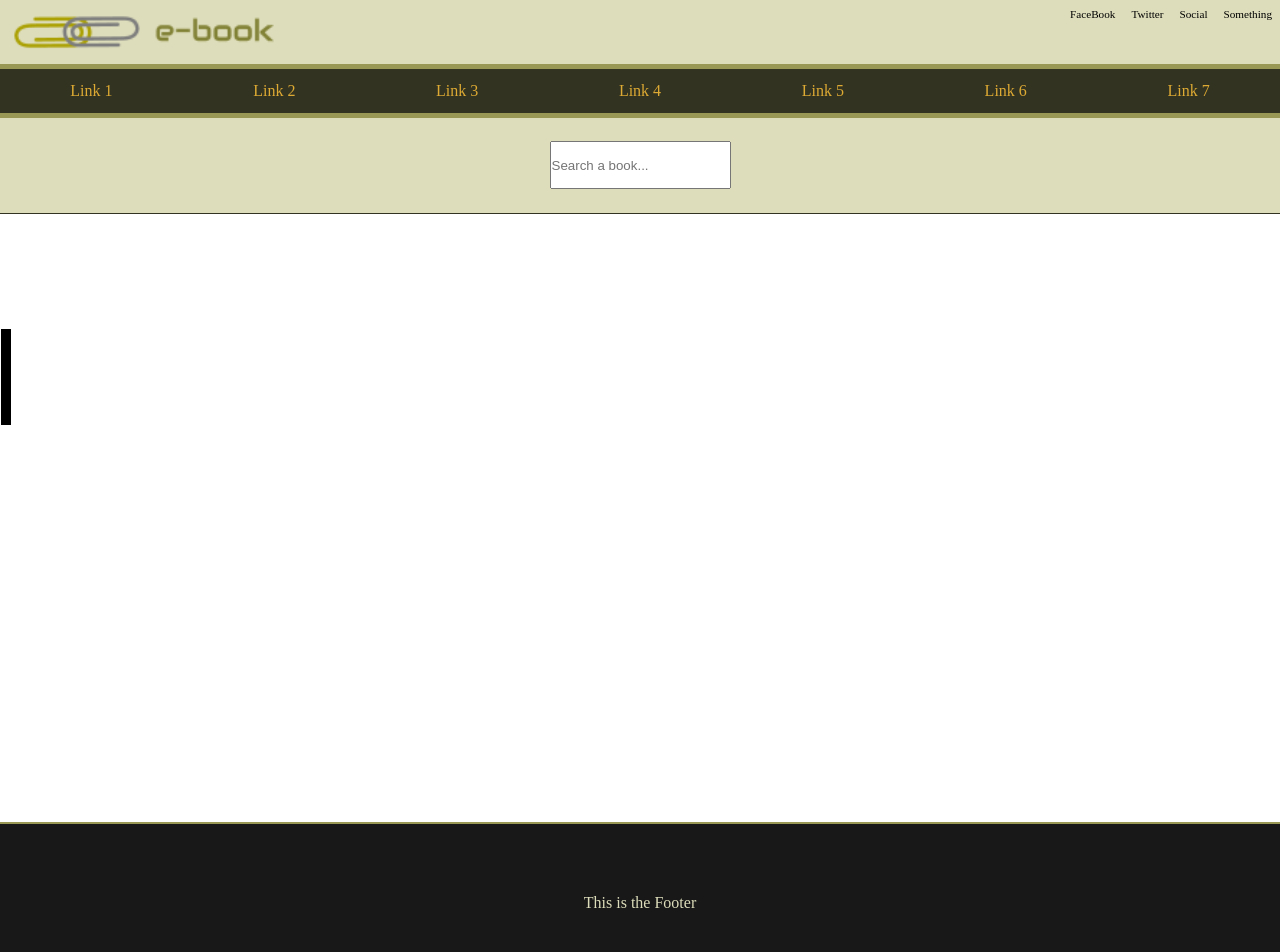
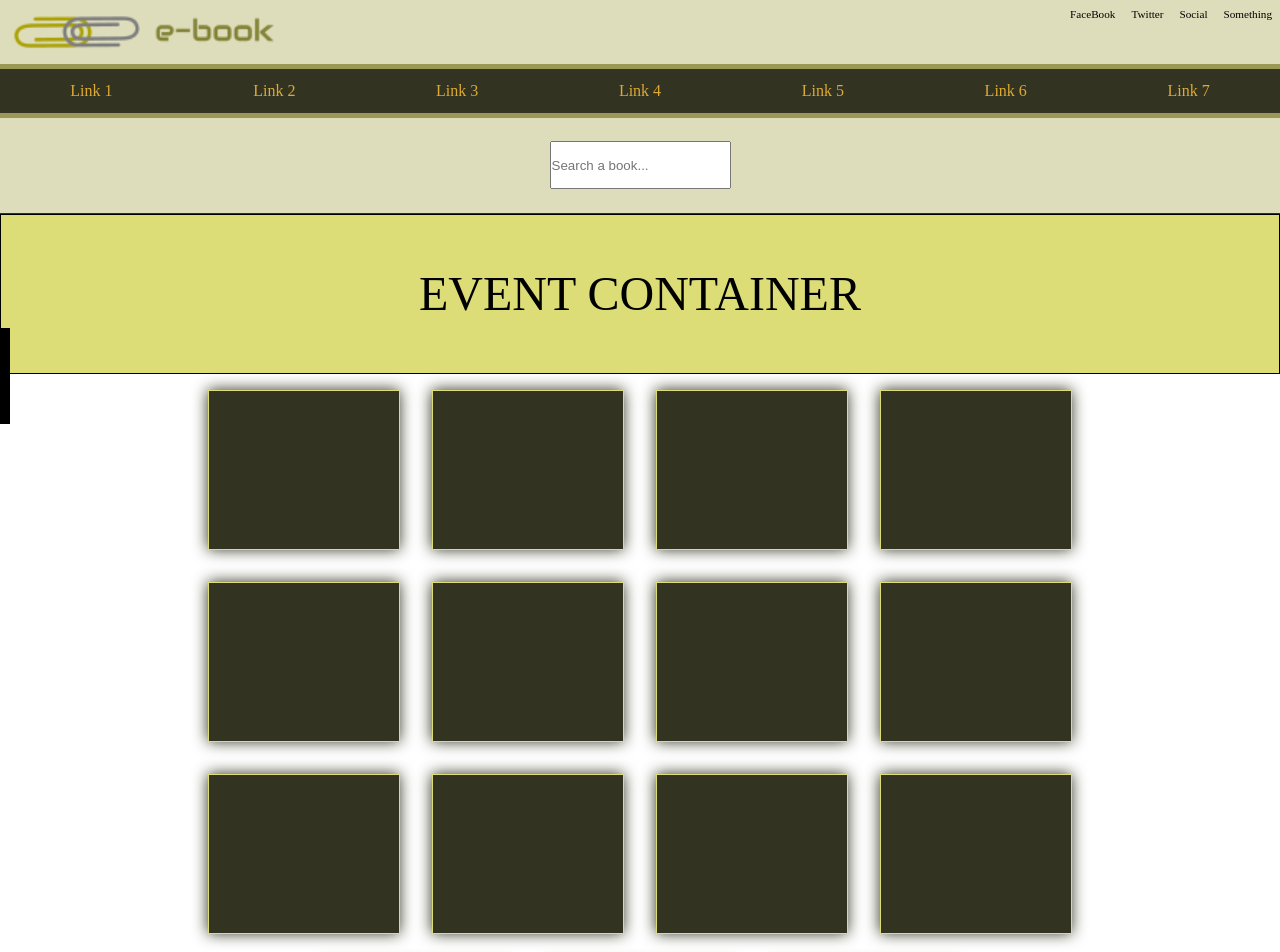
Before and after one commit to valiopld/e-book, a React (Create React App) app: page / in a window 1280 px wide. Shown: the top 952 px of the page. Built offline with nearby package versions, Linux system fonts and the light colour scheme.

Commit message:
add mainContent Div and Box divs + style

```diff
--- a/src/components/App.css
+++ b/src/components/App.css
@@ -82,20 +82,43 @@
 }
 
 .Events {
+  display: flex;
+  justify-content: center;
+  align-items: center;
   width: 100%;
-  height: 8rem;
+  height: 10rem;
+  background-color: var(--whiteYellow);
+  font-size: 48px;
+  border: 1px solid black;
+  text-align: center;
 }
-
-.categoryList {
-  min-height: 30rem;
+.mainContent {
+  display: flex;
+  margin: 0 auto;
+  max-width: 60rem;
+  width: 70%;
+  min-height: 20rem;
+  flex-wrap: wrap;
+  justify-content: center;
 }
-
+.box {
+  background-color: var(--dark);
+  width: 12rem;
+  height: 10rem;
+  margin: 1rem;
+  border: 1px solid var(--whiteYellow);
+  box-shadow: 0 0 0.9rem 0.01rem var(--dark);
+  transition: all 0.5s;
+}
+.box:hover {
+  cursor: pointer;
+  transform: scale(1.1);
+}
 .SideMenu {
   position: fixed;
   top: calc(50% - 7.5rem);
   width: 7rem;
   height: 12rem;
-  border: 1px solid black;
   left: -7rem;
   transition: left 0.5s;
 }
@@ -117,6 +140,11 @@
   flex-direction: column;
   list-style: none;
   height: 100%;
+  border: 1px solid black;
+
+  border-top-right-radius: 0.5rem;
+  border-bottom-right-radius: 0.5rem;
+  overflow: hidden;
 }
 
 .SideMenu ul li {
--- a/src/components/App.js
+++ b/src/components/App.js
@@ -32,7 +32,24 @@ function App() {
         <input type="text" placeholder="Search a book..." />
       </div>
 
-      <div className="Events"></div>
+      <div className="Events">EVENT CONTAINER</div>
+      <div className="mainContent">
+        <div className="box" />
+        <div className="box" />
+        <div className="box" />
+        <div className="box" />
+        <div className="box" />
+        <div className="box" />
+        <div className="box" />
+        <div className="box" />
+        <div className="box" />
+        <div className="box" />
+        <div className="box" />
+        <div className="box" />
+        <div className="box" />
+        <div className="box" />
+        <div className="box" />
+      </div>
       <div className="SideMenu">
         <ul>
           <li>List 1</li>
@@ -44,7 +61,6 @@ function App() {
           <li>List 7</li>
         </ul>
       </div>
-      <div className="categoryList"></div>
       <div className="Footer">This is the Footer </div>
     </div>
   );
```
